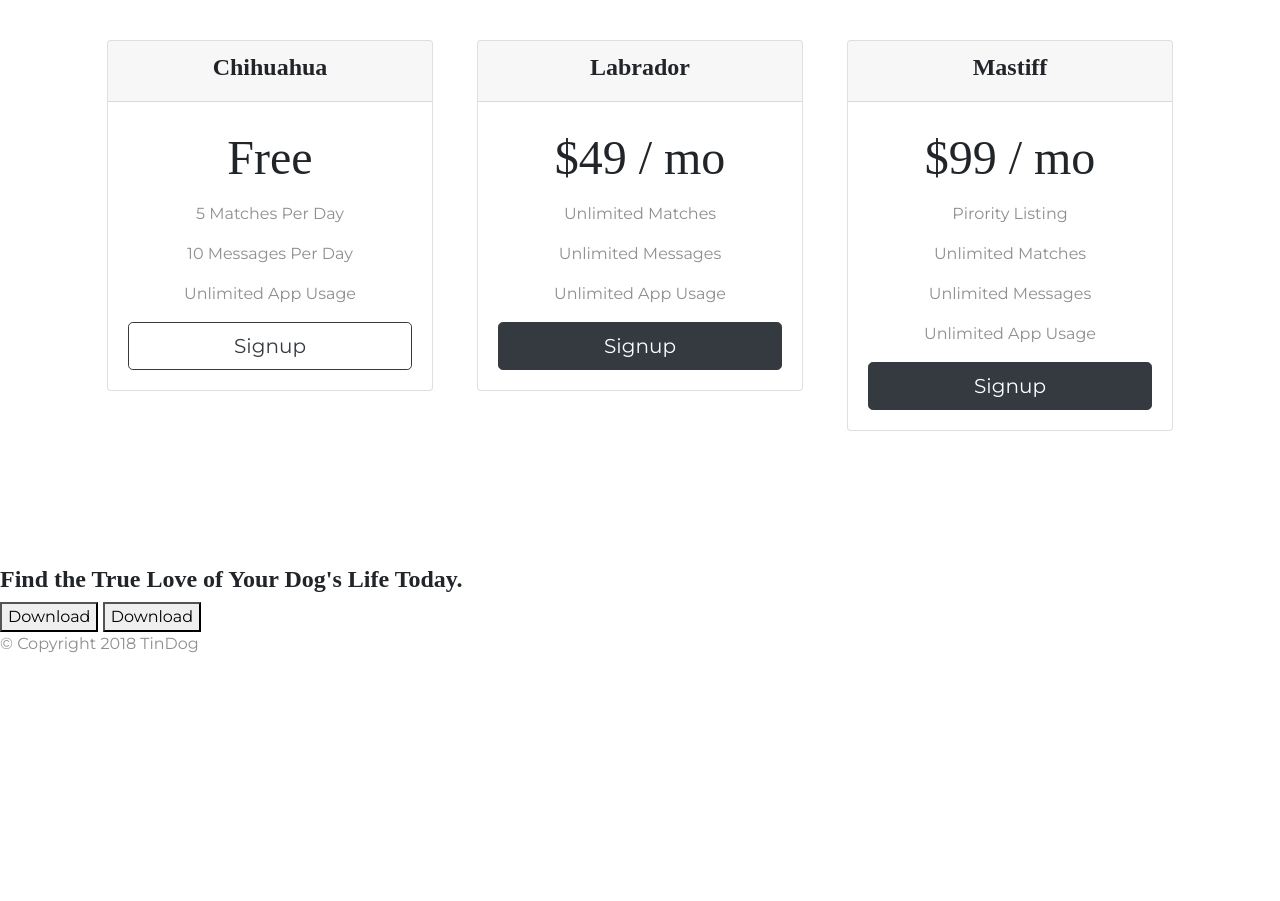
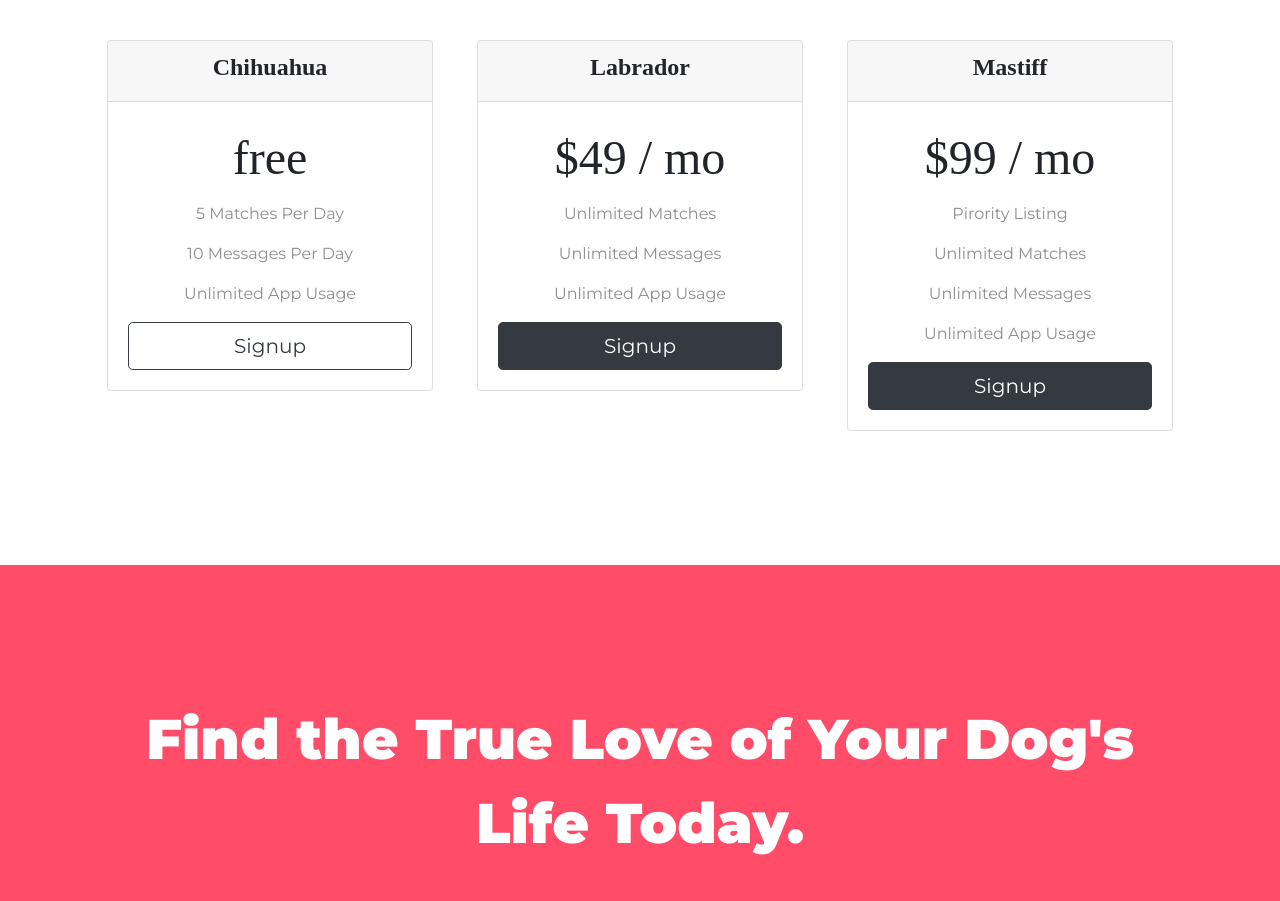
Before and after one commit to hidanikku85/tindog, a plain HTML site: page index.html in a window 1280 px wide. Shown: the part 1880-2781 px from the top of the page. Before the commit the page ends 2552 px from the top, so only its background shows below. Drawn offline with nearby package versions, Linux system fonts and the light colour scheme.

Commit message:
footer and nav bar tagging

```diff
--- a/css/styles.css
+++ b/css/styles.css
@@ -1,12 +1,12 @@
-#title {
-  background-color: #ff4c68;
-  color: #fff;
+body {
+ font-family: "Montserrat";
+}
+
+h1, h2, h3, h4, h5, h6 {
+
 
 }
 
-body {
- font-family: "Montserrat";
-}
 
 h1 {
   font-family: 'Montserrat', sans-serif;
@@ -32,9 +32,16 @@ p {
   color: #8f8f8f;
 }
 
+#title {
+  background-color: #ff4c68;
+  color: #fff;
+}
+
+/* Headings*/
+
+
 .container-fluid {
   padding: 3% 15% 7%;
-
 }
 
 
@@ -134,6 +141,8 @@ p {
   text-align: center;
 }
 
+
+
 .pricing-column {
   padding: 3% 2%;
 }
@@ -149,3 +158,39 @@ p {
     transform: rotate(0);
   }
 }
+
+/* Call to action */
+
+#cta{
+  padding: 100px;
+  text-align: center;
+  background-color: #ff4c68
+
+
+}
+
+.call-to-action {
+  padding: 3% 2%;
+  font-family: 'Montserrat', sans-serif;
+  font-size: 3.5rem;
+  line-height: 1.5;
+  font-weight: bold;
+  color: white;
+}
+
+/* Call to action */
+
+#footer {
+  background-color: #fff;
+  text-align: center;
+  padding: 7% 15%;
+
+}
+
+p {
+  text-align: center;
+}
+
+.social-icon {
+  margin: 20px 10px;
+}
--- a/index.html
+++ b/index.html
@@ -42,13 +42,13 @@
         <div class="collapse navbar-collapse" id="navbarSupportedContent">
           <ul class="navbar-nav ml-auto">
             <li class="nav-item">
-              <a class="nav-link" href="">Martin is da Man!</a>
+              <a class="nav-link" href="#footer">Contact</a>
             </li>
             <li class="nav-item">
-              <a class="nav-link" href="">Pricing</a>
+              <a class="nav-link" href="#pricing">Pricing</a>
             </li>
             <li class="nav-item">
-              <a class="nav-link" href="">Download</a>
+              <a class="nav-link" href="#cta">Download</a>
             </li>
           </ul>
         </div>
@@ -168,7 +168,7 @@
             <h3>Chihuahua</h3>
           </div>
           <div class="card-body">
-            <h2>Free</h2>
+            <h2>free</h2>
             <p>5 Matches Per Day</p>
             <p>10 Messages Per Day</p>
             <p>Unlimited App Usage</p>
@@ -217,9 +217,9 @@
 
   <section id="cta">
 
-    <h3>Find the True Love of Your Dog's Life Today.</h3>
-    <button type="button">Download</button>
-    <button type="button">Download</button>
+    <h3 class="call-to-action">Find the True Love of Your Dog's Life Today.</h3>
+    <button type="button" class="btn btn-dark btn-lg download-button"><i class="fab fa-apple"></i> Download</button>
+    <button type="button" class="btn btn-light btn-lg download-button"><i class="fab fa-google-play"></i> Download</button>
 
   </section>
 
@@ -228,7 +228,12 @@
 
   <footer id="footer">
 
-    <p>© Copyright 2018 TinDog</p>
+    <i class="social-icon fab fa-facebook-f"style="color: #343a40;"></i>
+    <i class="social-icon fab fa-twitter"style="color: #343a40;"></i>
+    <i class="social-icon fab fa-instagram"style="color: #343a40;"></i>
+    <i class="social-icon far fa-envelope"style="color: #343a40;"></i>
+
+  <p>© Copyright 2021 TinDog</p>
 
   </footer>
 
```
